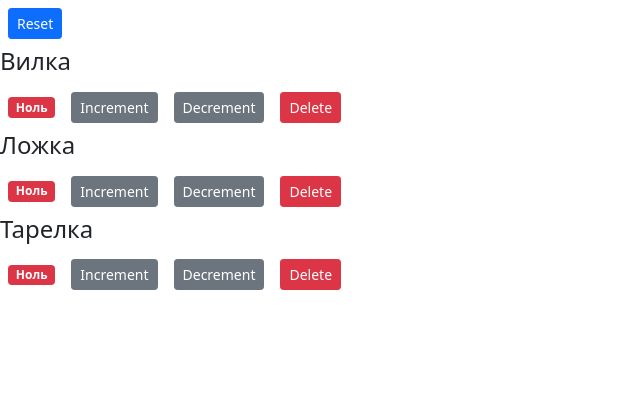
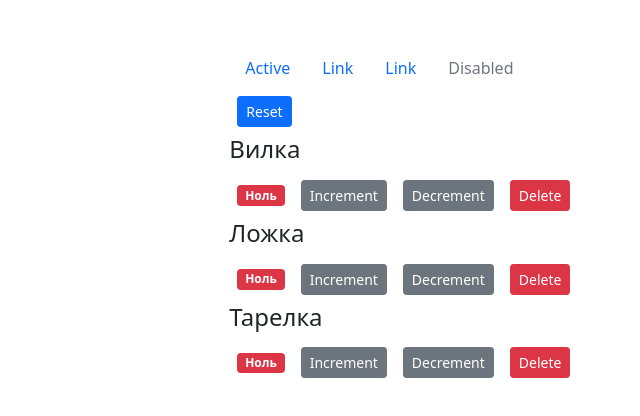
Before and after one commit to NikePro777/counter, a React (Create React App) app: page / in a window 1280 px wide. Shown: the top 416 px of the page, without its empty margins (0-640 px from the left). Built offline with nearby package versions, Linux system fonts and the light colour scheme.

Commit message:
add NavBar and fix mistake

```diff
--- a/src/App.js
+++ /dev/null
@@ -1,25 +0,0 @@
-import logo from './logo.svg';
-import './App.css';
-
-function App() {
-  return (
-    <div className="App">
-      <header className="App-header">
-        <img src={logo} className="App-logo" alt="logo" />
-        <p>
-          Edit <code>src/App.js</code> and save to reload.
-        </p>
-        <a
-          className="App-link"
-          href="https://reactjs.org"
-          target="_blank"
-          rel="noopener noreferrer"
-        >
-          Learn React
-        </a>
-      </header>
-    </div>
-  );
-}
-
-export default App;
--- /dev/null
+++ b/src/app.jsx
@@ -0,0 +1,14 @@
+import Counters from "./components/counters";
+import NavBar from "./components/navBar";
+function App() {
+  return (
+    <div className="col-lg-8 mx-auto p-3 py-md-5">
+      <main>
+        <NavBar />
+        <Counters />
+      </main>
+    </div>
+  );
+}
+
+export default App;
--- /dev/null
+++ b/src/components/navBar.jsx
@@ -0,0 +1,35 @@
+import React from "react";
+
+const NavBar = () => {
+  return (
+    <ul className="nav">
+      <li className="nav-item">
+        <a className="nav-link active" aria-current="page" href="/">
+          Active
+        </a>
+      </li>
+      <li className="nav-item">
+        <a className="nav-link" href="/">
+          Link
+        </a>
+      </li>
+      <li className="nav-item">
+        <a className="nav-link" href="/">
+          Link
+        </a>
+      </li>
+      <li className="nav-item">
+        <a
+          className="nav-link disabled"
+          href="/"
+          tabIndex="-1"
+          aria-disabled="true"
+        >
+          Disabled
+        </a>
+      </li>
+    </ul>
+  );
+};
+
+export default NavBar;
--- a/src/index.js
+++ b/src/index.js
@@ -1,11 +1,11 @@
 import React from "react";
 import ReactDOM from "react-dom";
 import "./index.css";
-import App from "./App";
+import App from "./app";
 import reportWebVitals from "./reportWebVitals";
 import "bootstrap/dist/css/bootstrap.css";
 import Counters from "./components/counters";
 
-ReactDOM.render(<Counters />, document.getElementById("root"));
+ReactDOM.render(<App />, document.getElementById("root"));
 
 reportWebVitals();
```
